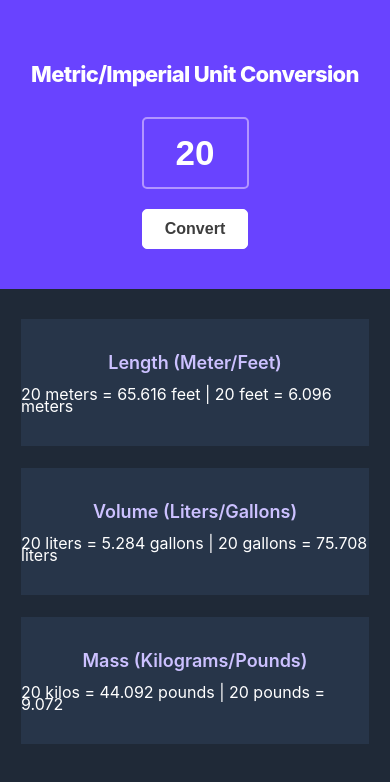
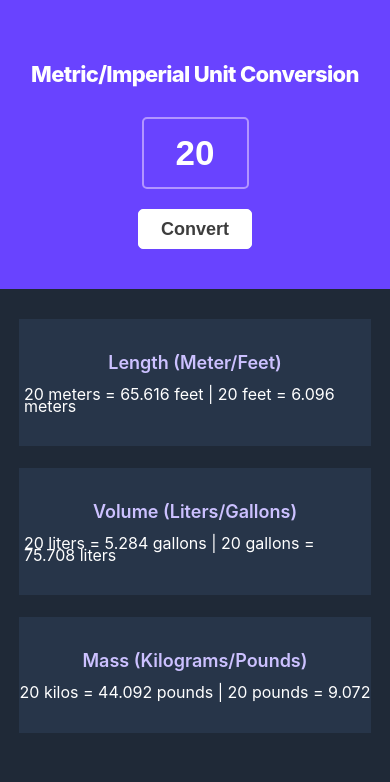
Before and after one commit to Itoromfon/Unit-Converter, a plain HTML site: page index.html in a window 390 px wide. Drawn offline with Linux system fonts and the light colour scheme.

Commit message:
Update index.css

```diff
--- a/index.css
+++ b/index.css
@@ -42,9 +42,9 @@ body {
     background: #FFFFFF;
     border: 1px solid #FFFFFF;
     border-radius: 5px;
-    padding: 9px 28px;
+    padding: 10px 29px;
     font-weight: 600;
-    font-size: 16px;
+    font-size: 18px;
     line-height: 24px;
     color: #3D3D3D;
     margin-bottom: 34px;
@@ -66,16 +66,16 @@ body {
 
 .length-head {
     font-weight: 600;
-    font-size: 21px;
-    line-height: 15px;
+    font-size: 23px;
+    line-height: 16px;
     color: #CCC1FF;
     padding-top: 30px;
 }
 
 #length-pgh {
     font-weight: 400;
-    font-size: 17px;
-    line-height: 14px;
+    font-size: 18px;
+    line-height: 15px;
     color: #FFFFFF;
     margin-top: 0;
     padding-bottom: 19px;
@@ -91,16 +91,16 @@ body {
 
 .volume-head {
     font-weight: 600;
-    font-size: 21px;
-    line-height: 15px;
+    font-size: 23px;
+    line-height: 16px;
     color: #CCC1FF;
     padding-top: 30px;
 }
 
 #volume-pgh {
     font-weight: 400;
-    font-size: 17px;
-    line-height: 14px;
+    font-size: 18px;
+    line-height: 15px;
     color: #FFFFFF;
     margin-top: 0;
     padding-bottom: 19px;
@@ -116,16 +116,16 @@ body {
 
 .mass-head {
     font-weight: 600;
-    font-size: 21px;
-    line-height: 15px;
+    font-size: 23px;
+    line-height: 16px;
     color: #CCC1FF;
     padding-top: 30px;
 }
 
 #mass-pgh {
     font-weight: 400;
-    font-size: 17px;
-    line-height: 14px;
+    font-size: 18px;
+    line-height: 15px;
     color: #FFFFFF;
     margin-top: 0;
     padding-bottom: 19px;
@@ -162,7 +162,7 @@ body {
     }
 
     #length-unit {
-        margin: 30px 21px 0px 21px;
+        margin: 30px 19px 0px 19px;
     }
 
     .length-head {
@@ -174,11 +174,11 @@ body {
     #length-pgh {
         font-size: 16px;
         line-height: 12px;
-        padding-bottom: 18px;
+        padding: 0 5px 18px 5px;
     }
 
     #volume-unit {
-        margin: 22px 21px 22px 21px;
+        margin: 22px 19px 22px 19px;
     }
 
     .volume-head {
@@ -190,11 +190,11 @@ body {
     #volume-pgh {
         font-size: 16px;
         line-height: 12px;
-        padding-bottom: 18px;
+        padding: 0 5px 18px 5px;
     }
 
     #mass-unit {
-        margin: 0 21px 50px 21px;
+        margin: 0 19px 50px 19px;
     }
 
     .mass-head {
@@ -206,7 +206,7 @@ body {
     #mass-pgh {
         font-size: 16px;
         line-height: 12px;
-        padding-bottom: 18px;
+        padding-bottom: 0 5px 18px 5px;
     }
 }
 
```
